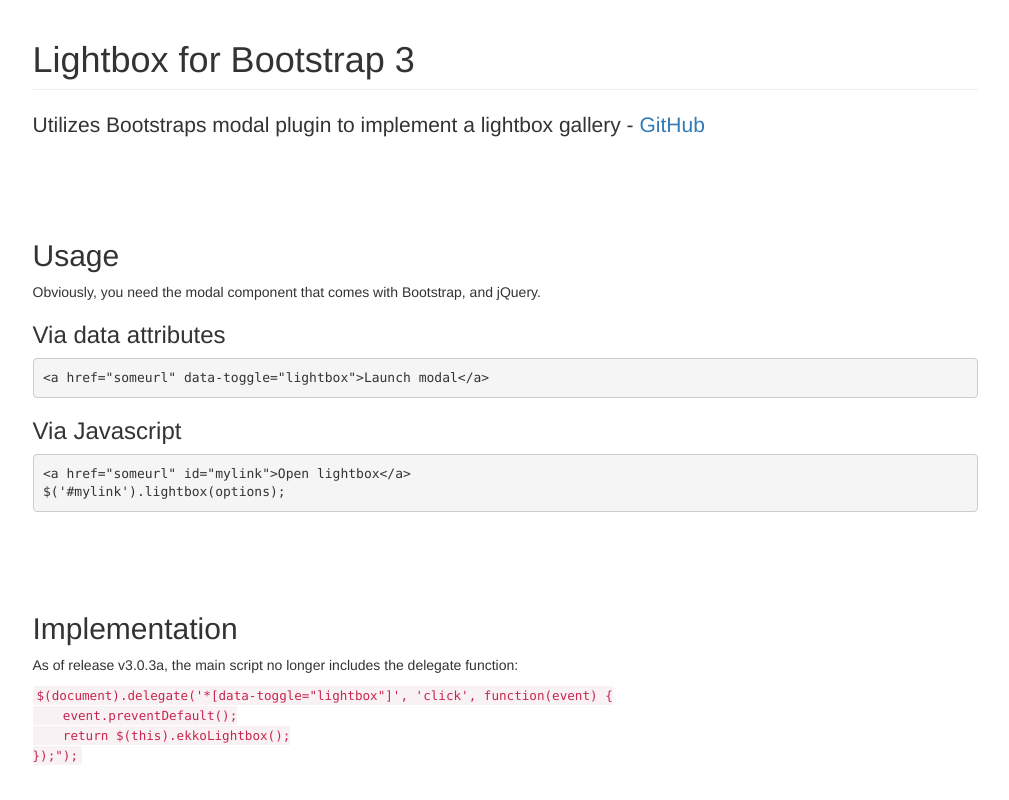
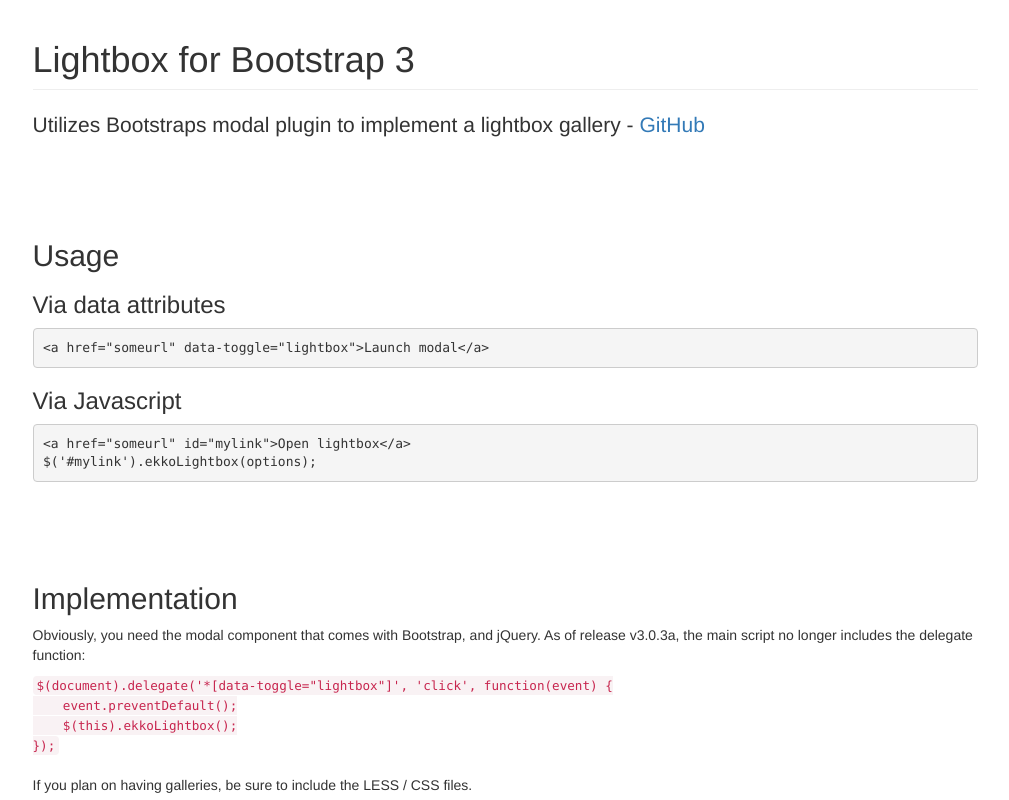
Before and after one commit to ashleydw/lightbox, a website: page examples/index.html in a window 1280 px wide. Shown: the top 800 px of the page, without its empty margins (135-1144 px from the left). Drawn offline with nearby package versions, Linux system fonts and the light colour scheme.

Commit message:
updating implementation docs to mention less and renaming lightbox to ekkoLightbox.

```diff
--- a/examples/index.html
+++ b/examples/index.html
@@ -9,7 +9,7 @@
         <link href="../dist/ekko-lightbox.css" rel="stylesheet">
 
         <style type="text/css">
-            /* i like padding */
+            /* i like padding - you can ignore this css. see the actual css / less files in the repository for styling the gallery navigation */
             div.row > div > div.row {
                 margin-bottom: 15px;
             }
@@ -53,20 +53,21 @@
 
                     <div class="top-header">
                         <h2>Usage</h2>
-                        <p>Obviously, you need the modal component that comes with Bootstrap, and jQuery.</p>
                         <h3>Via data attributes</h3>
                         <pre>&lt;a href=&quot;someurl&quot; data-toggle=&quot;lightbox&quot;&gt;Launch modal&lt;/a&gt;</pre>
                         <h3>Via Javascript</h3>
-                        <pre>&lt;a href=&quot;someurl&quot; id=&quot;mylink&quot;&gt;Open lightbox&lt;/a&gt;<br/>$(&#39;#mylink&#39;).lightbox(options);</pre>
+                        <pre>&lt;a href=&quot;someurl&quot; id=&quot;mylink&quot;&gt;Open lightbox&lt;/a&gt;<br/>$(&#39;#mylink&#39;).ekkoLightbox(options);</pre>
                     </div>
 
                     <div class="top-header">
                         <h2>Implementation</h2>
-                        <p>As of release v3.0.3a, the main script no longer includes the delegate function:</p>
+                        <p>Obviously, you need the modal component that comes with Bootstrap, and jQuery. As of release v3.0.3a, the main script no longer includes the delegate function:</p>
 <code style="white-space: pre-wrap">$(document).delegate('*[data-toggle="lightbox"]', 'click', function(event) {
     event.preventDefault();
-    return $(this).ekkoLightbox();
-});");</code>
+    $(this).ekkoLightbox();
+});</code>
+						<br /><br />
+						<p>If you plan on having galleries, be sure to include the LESS / CSS files.</p>
                     </div>
 
                     <div class="top-header">
```
